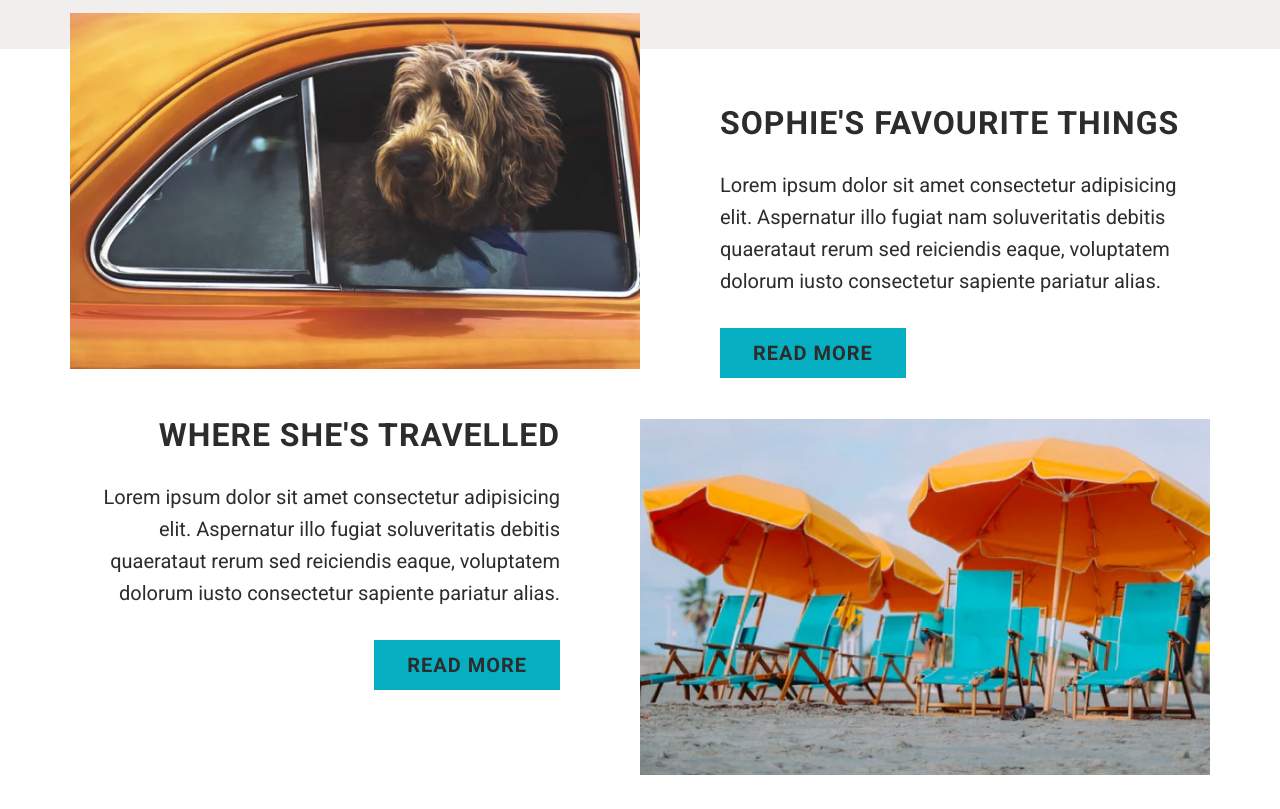
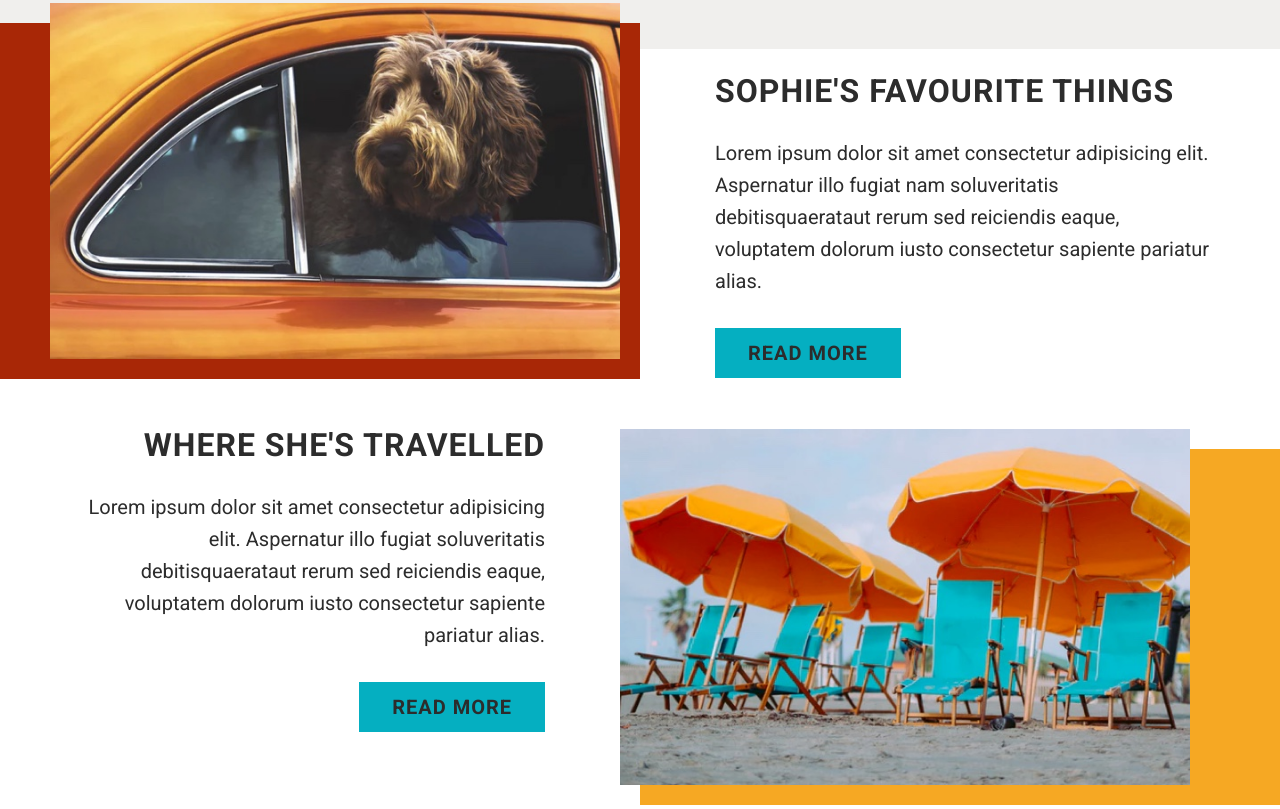
Before and after one commit to ingalin/sophiesBlog, a plain HTML site: page index.html in a window 1280 px wide. Shown: the part 1251-2060 px from the top of the page. Drawn offline with Linux system fonts and the light colour scheme.

Commit message:
section 1 updated

```diff
--- a/index.html
+++ b/index.html
@@ -53,28 +53,30 @@
                         <a href="">find out more</a>
                     </div>
                 </li>
-                <div class="wrapper">
                 <li class="about2">
-                        <figure class="blogImg blogImgOne">
+                    <div class="blogImg blogImgOne">
+                        <figure class="imgOne">
                             <img src="styles/assets/home-image-2.jpg" alt="photo of a dog in an orange car">
                         </figure>
+                    </div>
                     <div class="text textPad2">
                         <h4>sophie's favourite things</h4>
-                            <p>Lorem ipsum dolor sit amet consectetur adipisicing elit. Aspernatur illo fugiat nam soluveritatis debitis quaerataut rerum sed reiciendis eaque, voluptatem dolorum iusto consectetur sapiente pariatur alias.</p>
+                        <p>Lorem ipsum dolor sit amet consectetur adipisicing elit. Aspernatur illo fugiat nam soluveritatis debitisquaerataut rerum sed reiciendis eaque, voluptatem dolorum iusto consectetur sapiente pariatur alias.</p>
                         <a href="">read more</a>
                     </div>
                 </li>
                 <li class="about3">
                     <div class="text textPad3">
                         <h4>where she's travelled</h4>
-                            <p>Lorem ipsum dolor sit amet consectetur adipisicing elit. Aspernatur illo fugiat soluveritatis debitis quaerataut rerum sed reiciendis eaque, voluptatem dolorum iusto consectetur sapiente pariatur alias.</p>
+                        <p>Lorem ipsum dolor sit amet consectetur adipisicing elit. Aspernatur illo fugiat soluveritatis debitisquaerataut rerum sed reiciendis eaque, voluptatem dolorum iusto consectetur sapiente pariatur alias.</p>
                         <a href="">read more</a>
                     </div>
-                        <figure class="blogImg blogImgTwo">
+                    <div class="blogImg blogImgTwo">
+                        <figure class="imgTwo">
                             <img src="styles/assets/home-image-3.jpg" alt="photo of orange umbrellas">
                         </figure>
+                    </div>
                 </li>
-                </div>
             </ul>
         </section>
         <section>
--- a/styles/sass/_global.scss
+++ b/styles/sass/_global.scss
@@ -39,6 +39,11 @@ $whiteShade: #f0efed;
 @mixin flexItemsAlign($align: center) {
     display: flex;
     align-items: $align;
+}
+
+@mixin flexItemsJustify($justify: flex-start) {
+    display: flex;
+    justify-content: $justify;
 }
 
 
--- a/styles/sass/_section1.scss
+++ b/styles/sass/_section1.scss
@@ -14,29 +14,53 @@
 
 .about2{
     @include flexItemsAlign(flex-end);
+    margin-top: -70px;
 }
 
 .about3{
     @include flexItemsAlign(flex-start);
+    margin-top: 70px;
 }
 
 .text, .blogImg {
     width: 50%;
 }
 
+.text {
+    max-width: 570px;
+}
+
 .textPad2 {
-    padding-left: 80px;
+    padding-left: 75px;
+    margin-right: calc(50% - 570px);
+    padding-bottom: 10px;
 }
 
 .textPad3 {
-    padding-right: 80px;
+    padding-right: 95px;
+    margin-left: calc(50% - 570px);
     text-align: right;
-}
-
-.about2 {
-    margin: -80px 0 50px;
+    margin-top: -20px;
 }
 
 .blogImgOne {
-    box-shadow: 20px 20px $rustRed, calc(50% - 570px) 0 $rustRed;
+    @include flexItemsJustify(flex-end);
+    background-color: $rustRed;
 }
+
+.blogImgTwo {
+    @include flexItemsJustify();
+    background-color: $orangeyYellow;
+}
+
+.imgOne, .imgTwo {
+    max-width: 570px;
+}
+
+.imgOne {
+    margin: -20px 20px 20px calc(50% - 570px);
+}
+
+.imgTwo {
+    margin: -20px calc(50% - 570px) 20px -20px;
+}
```
Also changed, not shown: styles/style.css. Lines whose indentation alone changed are shown as unchanged.
